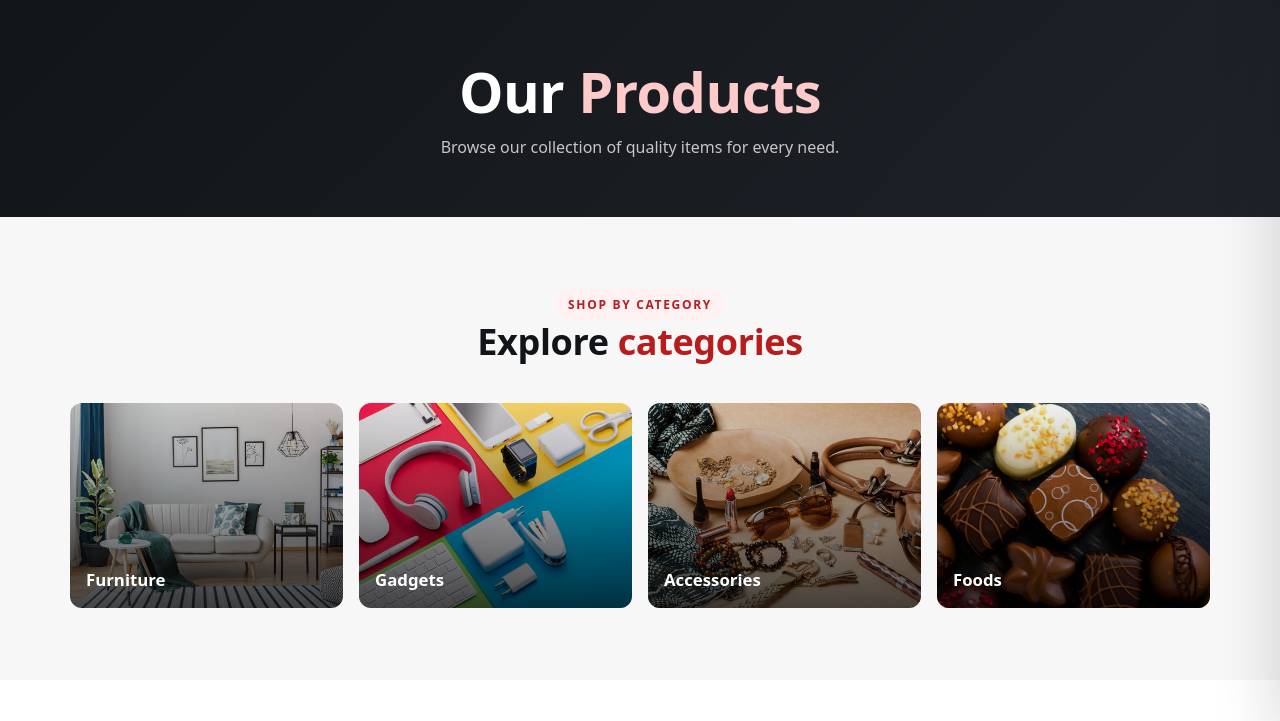
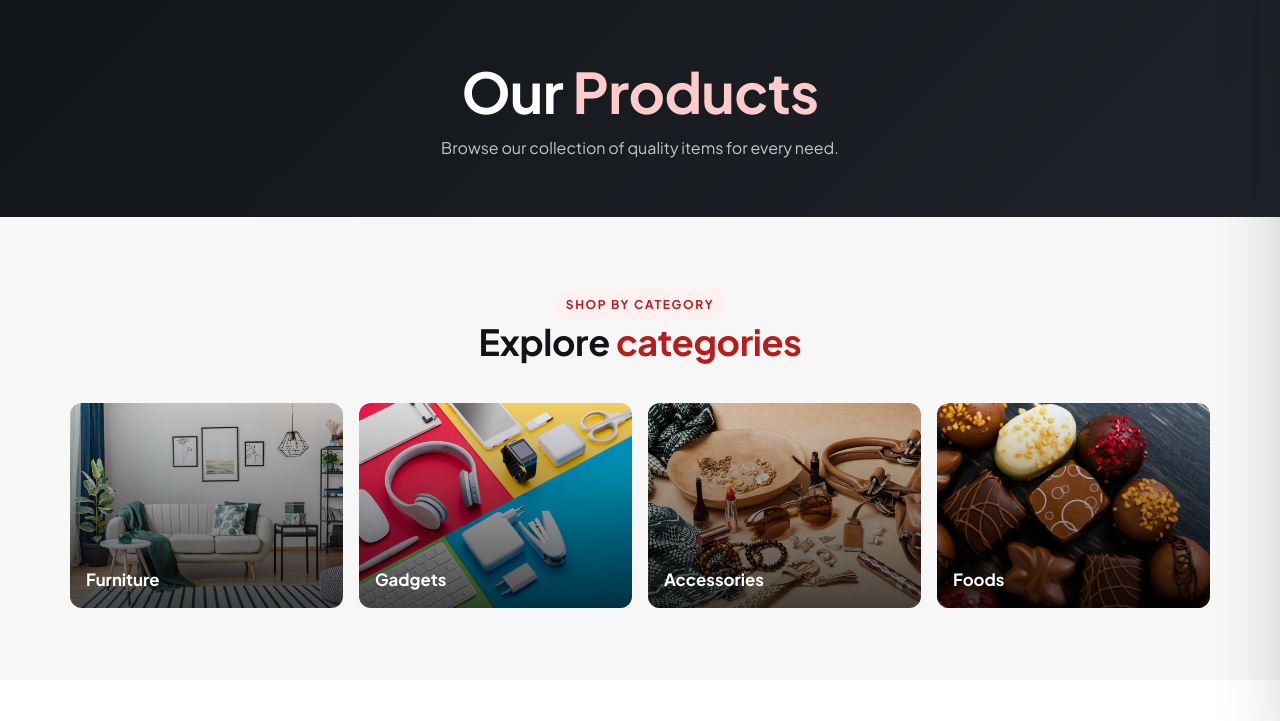
Before and after one commit to a19kp19/Mariel-Store-Testing, a plain HTML site: page pages/products.html in a window 1280 px wide. Shown: the part 79-800 px from the top of the page. Drawn offline with nearby package versions, Linux system fonts and the light colour scheme.

Commit message:
change font

```diff
--- a/pages/products.html
+++ b/pages/products.html
@@ -6,7 +6,7 @@
   <title>Products | Mariel Store</title>
   <link rel="preconnect" href="https://fonts.googleapis.com">
   <link rel="preconnect" href="https://fonts.gstatic.com" crossorigin>
-  <link href="https://fonts.googleapis.com/css2?family=Inter:wght@400;500;600;700;800&display=swap" rel="stylesheet">
+  <link href="https://fonts.googleapis.com/css2?family=Plus+Jakarta+Sans:wght@400;500;600;700;800&display=swap" rel="stylesheet">
   <link rel="stylesheet" href="../style.css">
   <link rel="icon" href="../images/logo.png">
 </head>
```
